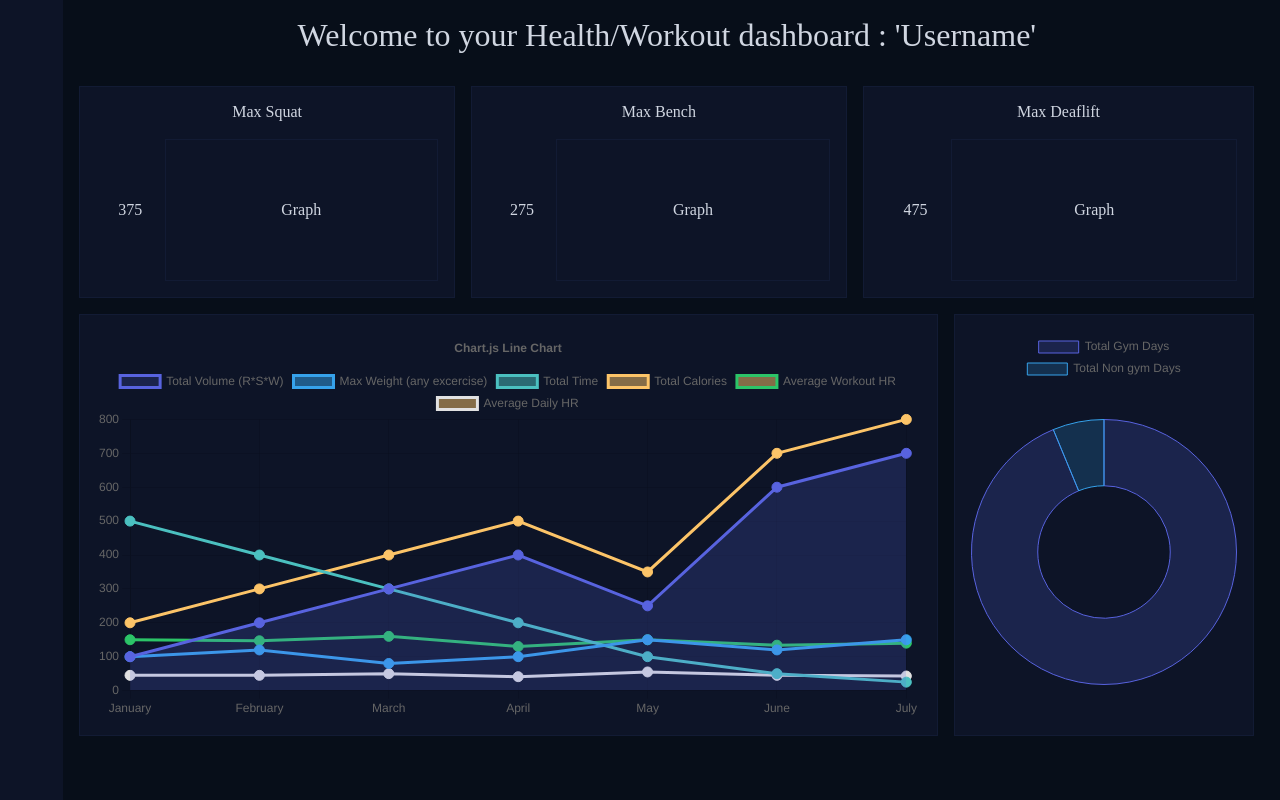
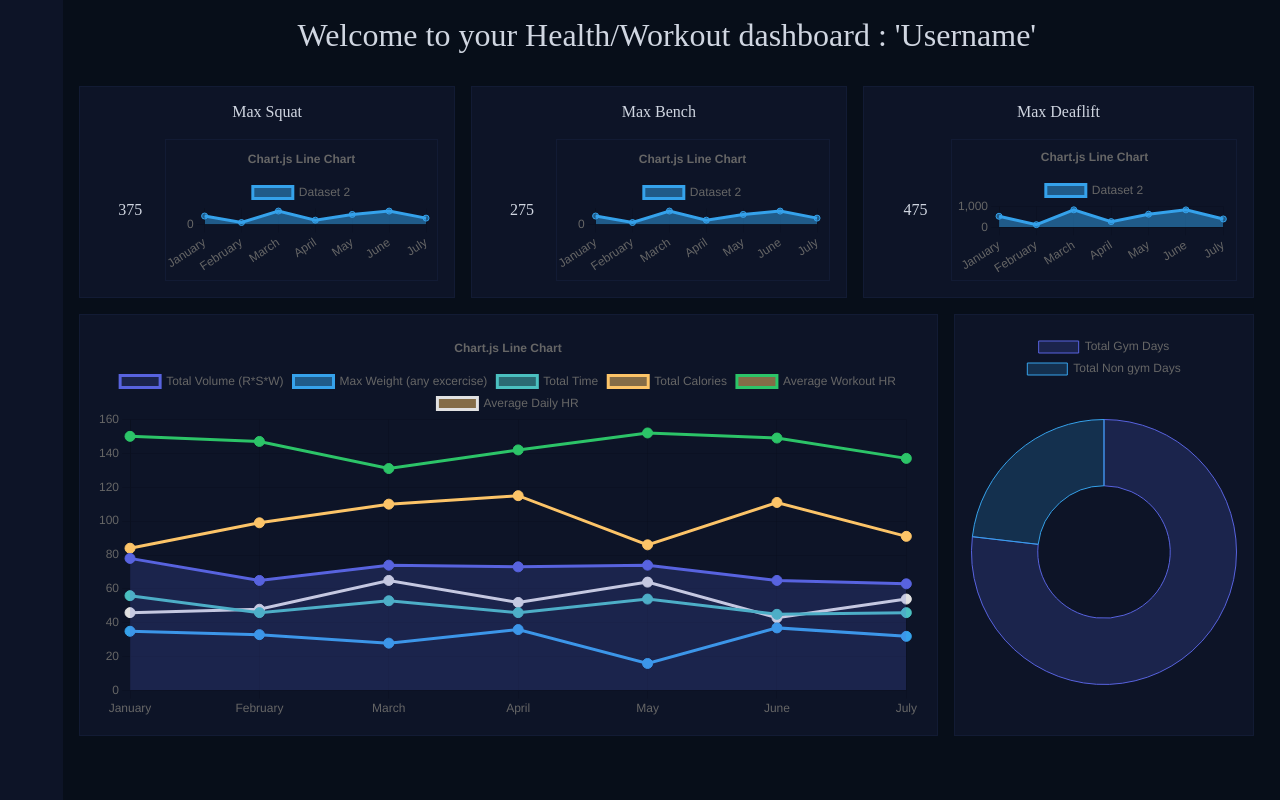
Before and after one commit to Outlain/Fitness, a React (Create React App) app: page / in a window 1280 px wide. Built offline with nearby package versions, Linux system fonts and the light colour scheme.

Commit message:
created more functionality

```diff
--- a/package.json
+++ b/package.json
@@ -4,11 +4,11 @@
   "version": "0.1.0",
   "private": true,
   "dependencies": {
+    "@faker-js/faker": "^7.6.0",
     "@testing-library/jest-dom": "^5.16.5",
     "@testing-library/react": "^13.4.0",
     "@testing-library/user-event": "^13.5.0",
     "chart.js": "^4.1.1",
-    "faker": "^6.6.6",
     "react": "^18.2.0",
     "react-chartjs-2": "^5.1.0",
     "react-dom": "^18.2.0",
--- a/src/components/Overview.js
+++ b/src/components/Overview.js
@@ -1,6 +1,8 @@
 // import MyBarChart from './graphs/BarGraph.js'
 import MyLineChart from './graphs/LineGraph.js'
 import MyDoughnutChart from './graphs/DonughtGraph.js'
+// import MyBarChart from './graphs/BarGraph.js'
+import MyAreaChart from './graphs/AreaChart.js'
 export const Overview = () => {
 
     return (
@@ -12,21 +14,21 @@ export const Overview = () => {
                     <div className="main-page-three-top centering-flex text-white ">Max Squat</div>
                     <div className="main-page-three-bottom main-page-three-master">
                         <span className='centering-flex text-white '>375</span>
-                        <span className='centering-flex text-white '>Graph</span>
+                        <span className='centering-flex text-white '><MyAreaChart /></span>
                     </div>
                 </div>
                 <div className="main-page-middle-top-middle">
                     <div className="main-page-three-top centering-flex text-white ">Max Bench</div>
                     <div className="main-page-three-bottom main-page-three-master">
                         <span className='centering-flex text-white '>275</span>
-                        <span className='centering-flex text-white '>Graph</span>
+                        <span className='centering-flex text-white '><MyAreaChart /></span>
                     </div>
                 </div>
                 <div className="main-page-middle-top-right">
                     <div className="main-page-three-top centering-flex text-white ">Max Deaflift</div>
                     <div className="main-page-three-bottom main-page-three-master">
                         <span className='centering-flex text-white '>475</span>
-                        <span className='centering-flex text-white '>Graph</span>
+                        <span className='centering-flex text-white '><MyAreaChart /></span>
                     </div>
                 </div>
                 <div className="main-page-middle-bottom-left"><MyLineChart /></div>
--- /dev/null
+++ b/src/components/graphs/AreaChart.js
@@ -0,0 +1,58 @@
+import React from 'react';
+import {
+    Chart as ChartJS,
+    CategoryScale,
+    LinearScale,
+    PointElement,
+    LineElement,
+    Title,
+    Tooltip,
+    Filler,
+    Legend,
+} from 'chart.js';
+import { Line } from 'react-chartjs-2';
+import { faker } from '@faker-js/faker';
+
+
+ChartJS.register(
+    CategoryScale,
+    LinearScale,
+    PointElement,
+    LineElement,
+    Title,
+    Tooltip,
+    Filler,
+    Legend
+);
+
+export const options = {
+    responsive: true,
+    plugins: {
+        legend: {
+            position: 'top',
+        },
+        title: {
+            display: true,
+            text: 'Chart.js Line Chart',
+        },
+    },
+};
+
+const labels = ['January', 'February', 'March', 'April', 'May', 'June', 'July'];
+
+export const data = {
+    labels,
+    datasets: [
+        {
+            fill: true,
+            label: 'Dataset 2',
+            data: labels.map(() => faker.datatype.number({ min: 0, max: 1000 })),
+            borderColor: 'rgb(53, 162, 235)',
+            backgroundColor: 'rgba(53, 162, 235, 0.5)',
+        },
+    ],
+};
+
+export default function MyAreaChart() {
+    return <Line options={options} data={data} />;
+}
--- a/src/components/graphs/DonughtGraph.js
+++ b/src/components/graphs/DonughtGraph.js
@@ -1,18 +1,21 @@
 import React from 'react';
 import { Chart as ChartJS, ArcElement, Tooltip, Legend } from 'chart.js';
 import { Doughnut } from 'react-chartjs-2';
+import { faker } from '@faker-js/faker';
 
 ChartJS.register(ArcElement, Tooltip, Legend);
 export const options = {
   responsive: true,
   maintainAspectRatio: false
 }
+
+const fix = ['Total Gym Days', 'Total Non gym Days']
 export const data = {
-  labels: ['Total Gym Days', 'Total Non gym Days' ],
+  labels: fix,
   datasets: [
     {
       label: 'Dataset 1',
-      data: [30, 2],
+      data: fix.map(() => faker.datatype.number({ min: 0, max: 300 })),
       backgroundColor: [
         'rgba(88,99,223,0.2)',
         'rgba(54, 162, 235, 0.2)',
--- a/src/components/graphs/LineGraph.js
+++ b/src/components/graphs/LineGraph.js
@@ -1,6 +1,7 @@
 import React from 'react';
 import { Chart as ChartJS } from 'chart.js/auto';
 import { Line } from 'react-chartjs-2';
+import { faker } from '@faker-js/faker';
 export const iDoNotKnow = ChartJS
 export const options = {
     responsive: true,
@@ -18,20 +19,13 @@ export const options = {
 
 const labels = ['January', 'February', 'March', 'April', 'May', 'June', 'July'];
 
-const dataset1Data = [100, 200, 300, 400, 250, 600, 700];
-const dataset2Data = [100, 120, 80, 100, 150, 120, 150];
-const dataset3Data = [500, 400, 300, 200, 100, 50, 25];
-const dataset4Data = [200, 300, 400, 500, 350, 700, 800];
-const dataset5Data = [150, 147, 160, 130, 150, 134, 140];
-const dataset6Data = [45, 45, 50, 41, 55, 45, 43];
-
 export const data = {
     labels,
     datasets: [
         {
             label: 'Total Volume (R*S*W)',
-            data: dataset1Data,
-            borderColor:'rgba(88,99,223,1)',
+            data: labels.map(() => faker.datatype.number({ min: 60, max: 80 })),
+            borderColor: 'rgba(88,99,223,1)',
             backgroundColor: 'rgba(88,99,223,0.2)',
             pointBackgroundColor: 'rgba(88,99,223,1)',
             pointRadius: 5,
@@ -39,7 +33,7 @@ export const data = {
         },
         {
             label: 'Max Weight (any excercise)',
-            data: dataset2Data,
+            data: labels.map(() => faker.datatype.number({ min: 16, max: 45 })),
             borderColor: '#36a2eb',
             backgroundColor: 'rgba(53, 162, 235, 0.5)',
             pointBackgroundColor: '#36a2eb',
@@ -47,8 +41,7 @@ export const data = {
         },
         {
             label: 'Total Time',
-            data: dataset3Data
-            ,
+            data: labels.map(() => faker.datatype.number({ min: 45, max: 60 })),
             borderColor: '#4bc0c0',
             backgroundColor: 'rgba(75, 192, 192, 0.5)',
             pointBackgroundColor: '#4bc0c0',
@@ -56,7 +49,7 @@ export const data = {
         },
         {
             label: 'Total Calories',
-            data: dataset4Data,
+            data: labels.map(() => faker.datatype.number({ min: 70, max: 120 })),
             borderColor: '#fcc468',
             backgroundColor: 'rgba(252, 196, 104, 0.5)',
             pointBackgroundColor: '#fcc468',
@@ -64,7 +57,7 @@ export const data = {
         },
         {
             label: 'Average Workout HR',
-            data: dataset5Data,
+            data: labels.map(() => faker.datatype.number({ min: 130, max: 155 })),
             borderColor: '#2cc468',
             backgroundColor: 'rgba(252, 196, 104, 0.5)',
             pointBackgroundColor: '#2cc468',
@@ -72,7 +65,7 @@ export const data = {
         },
         {
             label: 'Average Daily HR',
-            data: dataset6Data,
+            data: labels.map(() => faker.datatype.number({ min: 43, max: 65 })),
             borderColor: 'rgba(225,225,225,1)',
             backgroundColor: 'rgba(252, 196, 104, 0.5)',
             pointBackgroundColor: 'rgba(225,225,225,1)',
```
Also changed, not shown: src/components/graphs/BarGraph.js (indentation only), 1 other file (tests, documents, lock files or other folders).
